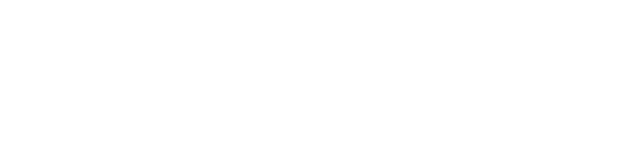
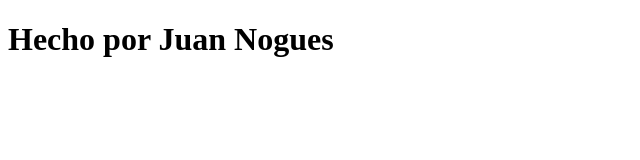
Before and after one commit to jnogues93/JaP-Grupal-Entrega0, a plain HTML site: page index.html in a window 1280 px wide. Shown: the whole page, without its empty margins (0-640 px from the left). Drawn offline with Linux system fonts and the light colour scheme.

Commit message:
H1 de Juan

```diff
--- a/index.html
+++ b/index.html
@@ -7,6 +7,6 @@
     <title>Document</title>
 </head>
 <body>
-
+    <h1>Hecho por Juan Nogues</h1>
 </body>
 </html>
```
